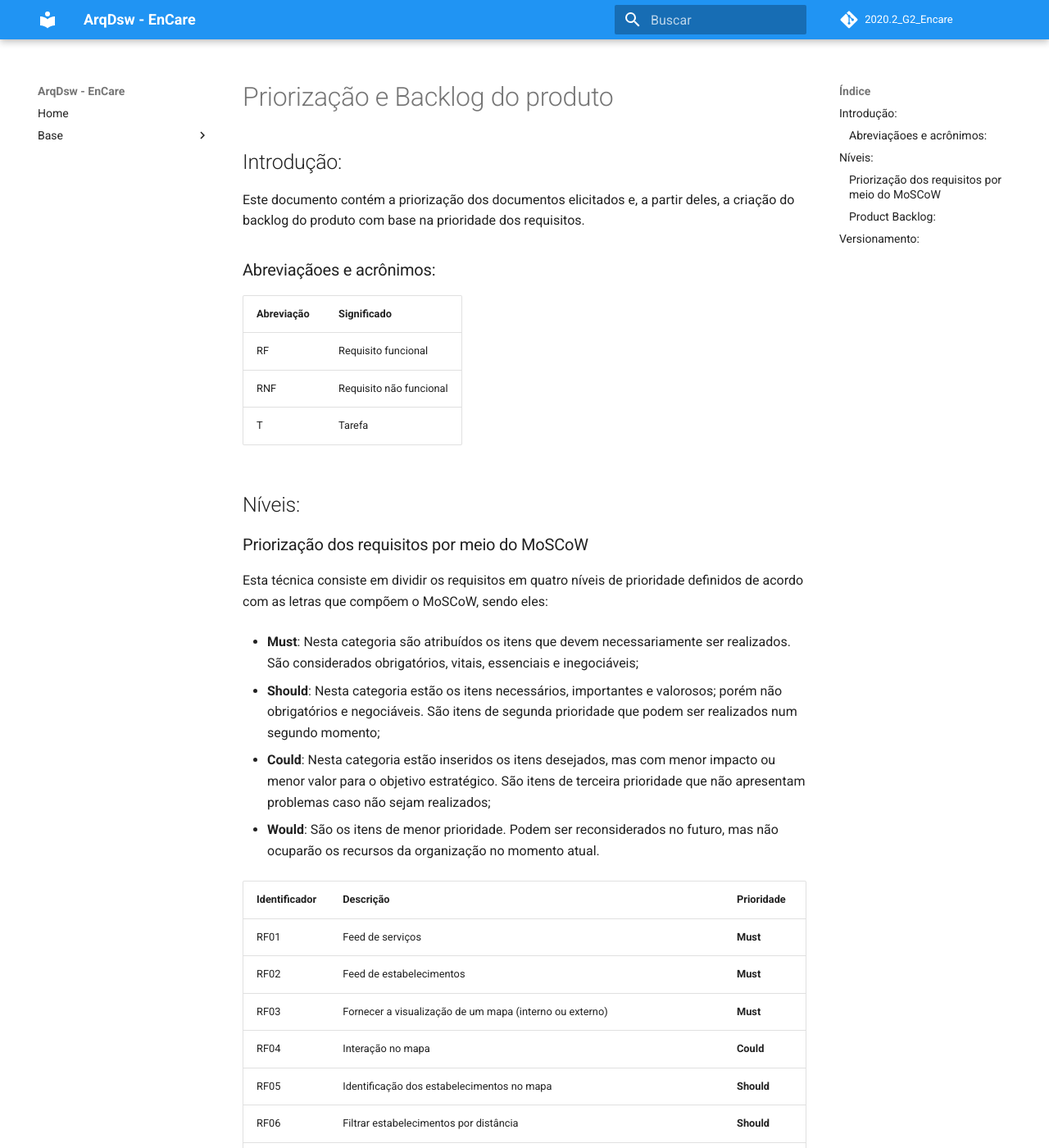
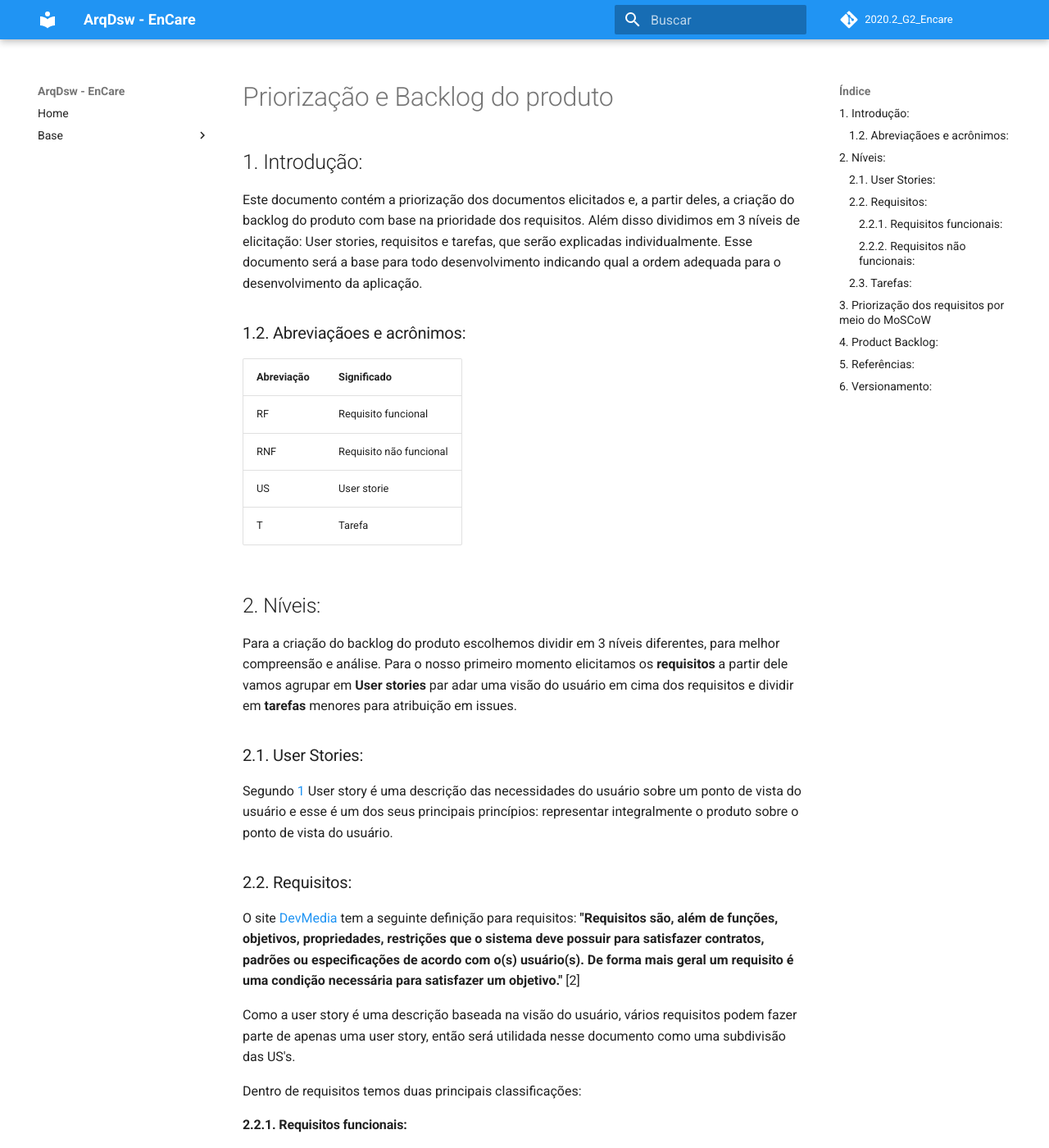
Before and after one commit to UnBArqDsw2020-2/2020.2_G2_Encare, an MkDocs documentation site: the page built from docs/Modelagem/Backlog.md, in a window 1280 px wide and 1400 px high. Shown: the whole window at 82% size. Built offline with MkDocs 1.6.1 and Material for MkDocs 9.7.7, drawn with Linux system fonts in a browser that asks for light colours; comment, search, counter and statistics services are not loaded; some of the changed text lies outside the part shown.

Commit message:
#30 Adicionando definçoes de termos

```diff
--- a/docs/Modelagem/Backlog.md
+++ b/docs/Modelagem/Backlog.md
@@ -1,8 +1,10 @@
 # Priorização e Backlog do produto
-## Introdução:
-Este documento contém a priorização dos documentos elicitados e, a partir deles, a criação do backlog do produto com base na prioridade dos requisitos.
 
-### Abreviaçãoes e acrônimos:
+## 1. Introdução:
+
+Este documento contém a priorização dos documentos elicitados e, a partir deles, a criação do backlog do produto com base na prioridade dos requisitos. Além disso dividimos em 3 níveis de elicitação: User stories, requisitos e tarefas, que serão explicadas individualmente. Esse documento será a base para todo desenvolvimento indicando qual a ordem adequada para o desenvolvimento da aplicação.
+
+### 1.2. Abreviaçãoes e acrônimos:
 
 <table>
     <tr>
@@ -17,19 +19,46 @@ Este documento contém a priorização dos documentos elicitados e, a partir del
         <td>RNF</td>
         <td>Requisito não funcional</td>
     </tr>
-    <!-- <tr>
+    <tr>
         <td>US</td>
         <td>User storie</td>
-    </tr> -->
+    </tr>
     <tr>
         <td>T</td>
         <td>Tarefa</td>
     </tr>
 </table>
 
-## Níveis:
+## 2. Níveis:
 
-### Priorização dos requisitos por meio do MoSCoW
+Para a criação do backlog do produto escolhemos dividir em 3 níveis diferentes, para melhor compreensão e análise. Para o nosso primeiro momento elicitamos os **requisitos** a partir dele vamos agrupar em **User stories** par adar uma visão do usuário em cima dos requisitos e dividir em **tarefas** menores para atribuição em issues.
+
+### 2.1. User Stories:
+
+Segundo [1](https://k21.global/tudo-sobre/agilidade/user-stories/o-que-e-user-story#:~:text=User%20Story%20ou%20%E2%80%9Chist%C3%B3ria%20de,ponto%20de%20vista%20desse%20usu%C3%A1rio.) User story é uma descrição das necessidades do usuário sobre um ponto de vista do usuário e esse é um dos seus principais princípios: representar integralmente o produto sobre o ponto de vista do usuário.
+
+### 2.2. Requisitos:
+
+O site [DevMedia](https://www.devmedia.com.br/introducao-a-requisitos-de-software/29580) tem a seguinte definição para requisitos: __"Requisitos são, além de funções, objetivos, propriedades, restrições que o sistema deve possuir para satisfazer contratos, padrões ou especificações de acordo com o(s) usuário(s). De forma mais geral um requisito é uma condição necessária para satisfazer um objetivo."__ [2]
+
+Como a user story é uma descrição baseada na visão do usuário, vários requisitos podem fazer parte de apenas uma user story, então será utilidada nesse documento como uma subdivisão das US's.
+
+Dentro de requisitos temos duas principais classificações:
+
+#### 2.2.1. Requisitos funcionais:
+
+Se refere a o que o sistema faz como funções e informações [2].
+
+#### 2.2.2. Requisitos não funcionais:
+
+Se refere a como o sistema faz, geralmente atribuído a métricas de qualidade, como usabilidade e confiabilidade[2].
+
+### 2.3. Tarefas:
+
+É um meio de "quebrar" tantos os requisitos, como as Histórias de usuário, de forma que seja de tamanho pequeno e que tenha um escopo bem definido, sendo as tarefas que serão realizadas pela equipe.
+
+## 3. Priorização dos requisitos por meio do MoSCoW
+
 Esta técnica consiste em dividir os requisitos em quatro níveis de prioridade definidos de acordo com as letras que compõem o MoSCoW, sendo eles:
 
 * **Must**: Nesta categoria são atribuídos os itens que devem necessariamente ser realizados. São considerados obrigatórios, vitais, essenciais e inegociáveis;
@@ -42,6 +71,7 @@ Esta técnica consiste em dividir os requisitos em quatro níveis de prioridade
 
 |Identificador|Descrição|Prioridade|
 |-------------|---------|----------|
+|US01| Eu como usuário desejo encontrar um estabelecimento com o procedimento estético que eu queira | -- |
 |RF01| Feed de serviços | **Must** |
 |RF02| Feed de estabelecimentos | **Must** |
 |RF03| Fornecer a visualização de um mapa (interno ou externo) | **Must** |
@@ -71,14 +101,12 @@ Resumo :
 |Must|12|
 |Should|6|
 |Could|3|
-| Would|1|
+|Would|1|
 
 Apesar de termos um escopo que aparenta ser pequeno, muitos requisitos são vitais ao sistema para que ele seja concluído.
 
-<!-- ### User Stories:
-Histórias de usuários são tarefas de desenvolvimento expressas, em geral, como "persona + necessidade + propósito".  É uma explicação informal e geral sobre um recurso de software escrita a partir da perspectiva do usuário final. Seu objetivo é articular como um recurso de software pode gerar valor para o cliente.   -->
+## 4. Product Backlog:
 
-### Product Backlog:
 Após analisar os requisitos e suas prioridades, foram definidas as seguintes atividades para que os requisitos essenciais sejam atendidos e entregues.
 Eventualmente, novas tarefas podem ser criadas.
 
@@ -247,11 +275,18 @@ Eventualmente, novas tarefas podem ser criadas.
     </tr>
 </table> -->
 
-## Versionamento:
+## 5. Referências:
+
+[1] - https://k21.global/tudo-sobre/agilidade/user-stories/o-que-e-user-story#:~:text=User%20Story%20ou%20%E2%80%9Chist%C3%B3ria%20de,ponto%20de%20vista%20desse%20usu%C3%A1rio.
+[2] - https://www.devmedia.com.br/introducao-a-requisitos-de-software/29580
+[3] - https://www.pluralsight.com/guides/break-down-agile-user-stories-into-tasks-and-estimate-level-of-effort
+
+## 6. Versionamento:
 | Data | Nome | Descrição | Versão |
 |------|------|-----------|--------|
-| 01/03/2020 | João Pedro Silva de Carvalho | Documentando Brainstorm | 0.1 |
-| 01/03/2020 | Nícalo Ribeiro | Complementando a documentação | 0.2 |
-| 02/03/2020 | Nícalo Ribeiro | Adição de tarefas para o backlog | 0.3 |
-| 02/03/2020 | Nícalo Ribeiro | Ajustes na tabela de tarefas e adição de novas | 0.4|
-| 07/03/2020 | Nícalo Ribeiro | Refatoração do documento; Adição da priorização e tarefas do backlog | 0.5|
+| 01/03/2021 | João Pedro Silva de Carvalho | Documentando Brainstorm | 0.1 |
+| 01/03/2021 | Nícalo Ribeiro | Complementando a documentação | 0.2 |
+| 02/03/2021 | Nícalo Ribeiro | Adição de tarefas para o backlog | 0.3 |
+| 02/03/2021 | Nícalo Ribeiro | Ajustes na tabela de tarefas e adição de novas | 0.4 |
+| 07/03/2021 | Nícalo Ribeiro | Refatoração do documento; Adição da priorização e tarefas do backlog | 0.5 |
+| 01/03/2021 | João Pedro Silva de Carvalho | Adicionando definições de termos | 0.6 |
```
